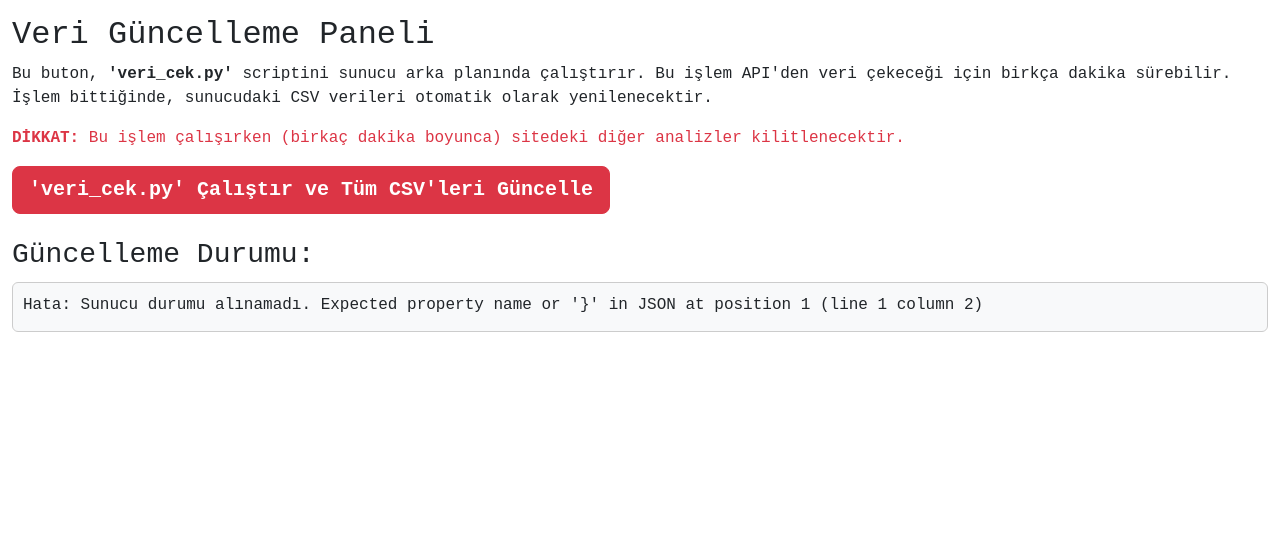
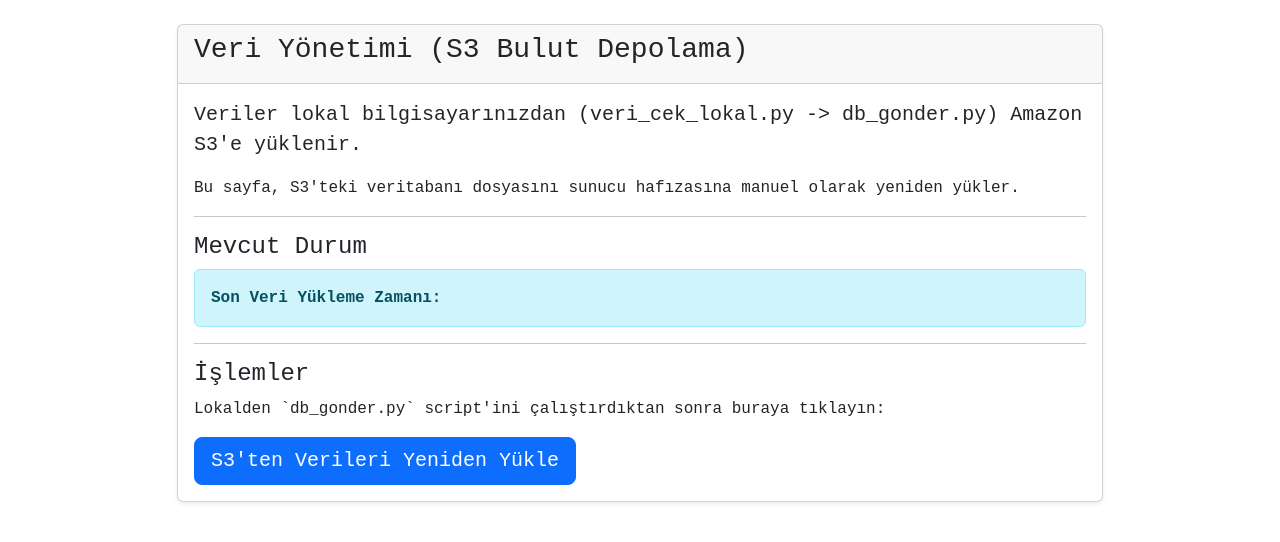
Before and after one commit to Ural07/analiz, a Flask app: template templates/veri_guncelle.html in a window 1280 px wide. Shown: the part 81-623 px from the top of the page. Run offline with Flask 3, Linux system fonts and the light colour scheme; the template is opened without the code that fills it, so the values that code supplies are empty.

Commit message:
veriguncelle

```diff
--- a/templates/veri_guncelle.html
+++ b/templates/veri_guncelle.html
@@ -1,114 +1,45 @@
 {% extends "layout.html" %}
+{% block title %}Veri Güncelleme{% endblock %}
+
 {% block content %}
+<div class="container mt-4">
+    <div class="row">
+        <div class="col-md-10 offset-md-1">
+            <div class="card shadow-sm">
+                <div class="card-header">
+                    <h3>Veri Yönetimi (S3 Bulut Depolama)</h3>
+                </div>
+                <div class="card-body">
+                    <p class="lead">
+                        Veriler lokal bilgisayarınızdan (veri_cek_lokal.py -> db_gonder.py) Amazon S3'e yüklenir.
+                    </p>
+                    <p>
+                        Bu sayfa, S3'teki veritabanı dosyasını sunucu hafızasına manuel olarak yeniden yükler.
+                    </p>
 
-<style>
-    #status-box {
-        border: 1px solid #ccc;
-        padding: 10px;
-        margin-top: 10px;
-        background-color: #f8f9fa; /* Bootstrap 'pre' rengi */
-        white-space: pre-wrap; /* Mesajların düzgün görünmesi için */
-        font-family: "Courier New", Courier, monospace; /* Ana font ile aynı */
-        min-height: 50px;
-    }
+                    <hr>
 
-    /* Bootstrap 'btn-danger' sınıfını ezelim */
-    #update-button {
-        font-weight: bold;
-    }
-</style>
+                    <h4>Mevcut Durum</h4>
+                    <div class="alert alert-info">
+                        <strong>Son Veri Yükleme Zamanı:</strong>
+                        <p class="mb-0">{{ message }}</p>
+                    </div>
 
-<h2>Veri Güncelleme Paneli</h2>
-<p>
-    Bu buton, <b>'veri_cek.py'</b> scriptini sunucu arka planında çalıştırır.
-    Bu işlem API'den veri çekeceği için birkça dakika sürebilir.
-    İşlem bittiğinde, sunucudaki CSV verileri otomatik olarak yenilenecektir.
-</p>
-<p class="text-danger">
-    <b>DİKKAT:</b> Bu işlem çalışırken (birkaç dakika boyunca) sitedeki diğer analizler kilitlenecektir.
-</p>
+                    <hr>
 
-<button id="update-button" class="btn btn-danger btn-lg" onclick="startUpdate()">
-    'veri_cek.py' Çalıştır ve Tüm CSV'leri Güncelle
-</button>
+                    <h4>İşlemler</h4>
+                    <p>Lokalden `db_gonder.py` script'ini çalıştırdıktan sonra buraya tıklayın:</p>
 
-<h3 class="mt-4">Güncelleme Durumu:</h3>
-<div id="status-box" class="form-control">
-    Durum kontrol ediliyor...
+                    <a href="{{ url_for('route_refresh_data') }}" class="btn btn-primary btn-lg">
+                        <i class="fas fa-sync-alt"></i> S3'ten Verileri Yeniden Yükle
+                    </a>
+
+                </div>
+            </div>
+        </div>
+    </div>
 </div>
 {% endblock %}
 
-
 {% block scripts %}
-<script>
-    const statusBox = document.getElementById('status-box');
-    const updateButton = document.getElementById('update-button');
-    let poller = null; // Durum sorgulayıcı
-
-    // 1. Durumu sunucudan çeken fonksiyon
-    async function getStatus() {
-        try {
-            // app.py'deki /get-update-status rotasını çağır
-            const response = await fetch("{{ url_for('handle_get_status') }}");
-            const data = await response.json();
-
-            // Durum mesajını kutuya yaz
-            statusBox.textContent = data.message;
-
-            if (data.is_running) {
-                // Eğer işlem çalışıyorsa butonu kapat ve sorgulamaya devam et
-                updateButton.disabled = true;
-                updateButton.textContent = "Güncelleme Çalışıyor...";
-
-                // Hâla çalışıyorsa 3 saniye sonra tekrar sor
-                if (!poller) {
-                   poller = setInterval(getStatus, 3000);
-                }
-            } else {
-                // İşlem çalışmıyorsa butonu aç ve sorgulamayı durdur
-                updateButton.disabled = false;
-                updateButton.textContent = "'veri_cek.py' Çalıştır ve Tüm CSV'leri Güncelle";
-
-                if (poller) {
-                    clearInterval(poller);
-                    poller = null;
-                }
-            }
-        } catch (e) {
-            statusBox.textContent = "Hata: Sunucu durumu alınamadı. " + e.message;
-        }
-    }
-
-    // 2. Güncellemeyi başlatan fonksiyon
-    async function startUpdate() {
-        if (!confirm("Veri güncelleme işlemini (veri_cek.py) başlatmak istediğinizden emin misiniz? Bu işlem birkaç dakika sürebilir.")) {
-            return;
-        }
-
-        try {
-            // Butonu hemen kapat
-            updateButton.disabled = true;
-            statusBox.textContent = "Güncelleme başlatma talebi gönderiliyor...";
-
-            // app.py'deki /start-update rotasını çağır
-            const response = await fetch("{{ url_for('handle_start_update') }}", { method: 'POST' });
-            const data = await response.json();
-
-            statusBox.textContent = data.message;
-
-            // Başlatma başarılıysa, durumu sorgulamaya başla
-            if (data.success) {
-                getStatus();
-            } else {
-                updateButton.disabled = false; // Başlatma başarısızsa butonu geri aç
-            }
-        } catch (e) {
-            statusBox.textContent = "Hata: Güncelleme başlatılamadı. " + e.message;
-            updateButton.disabled = false;
-        }
-    }
-
-    // Sayfa yüklendiğinde mevcut durumu hemen kontrol et
-    document.addEventListener('DOMContentLoaded', getStatus);
-</script>
 {% endblock %}
```
